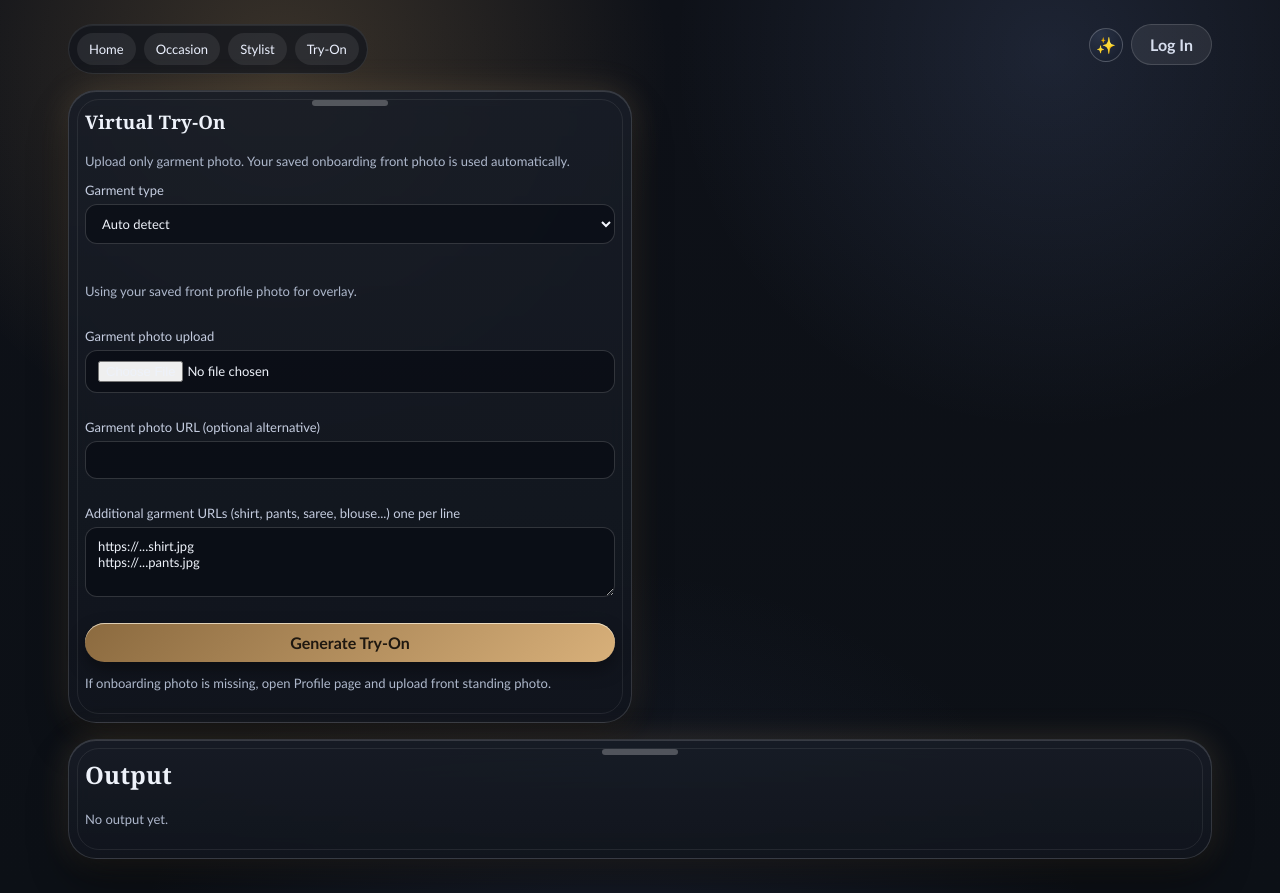
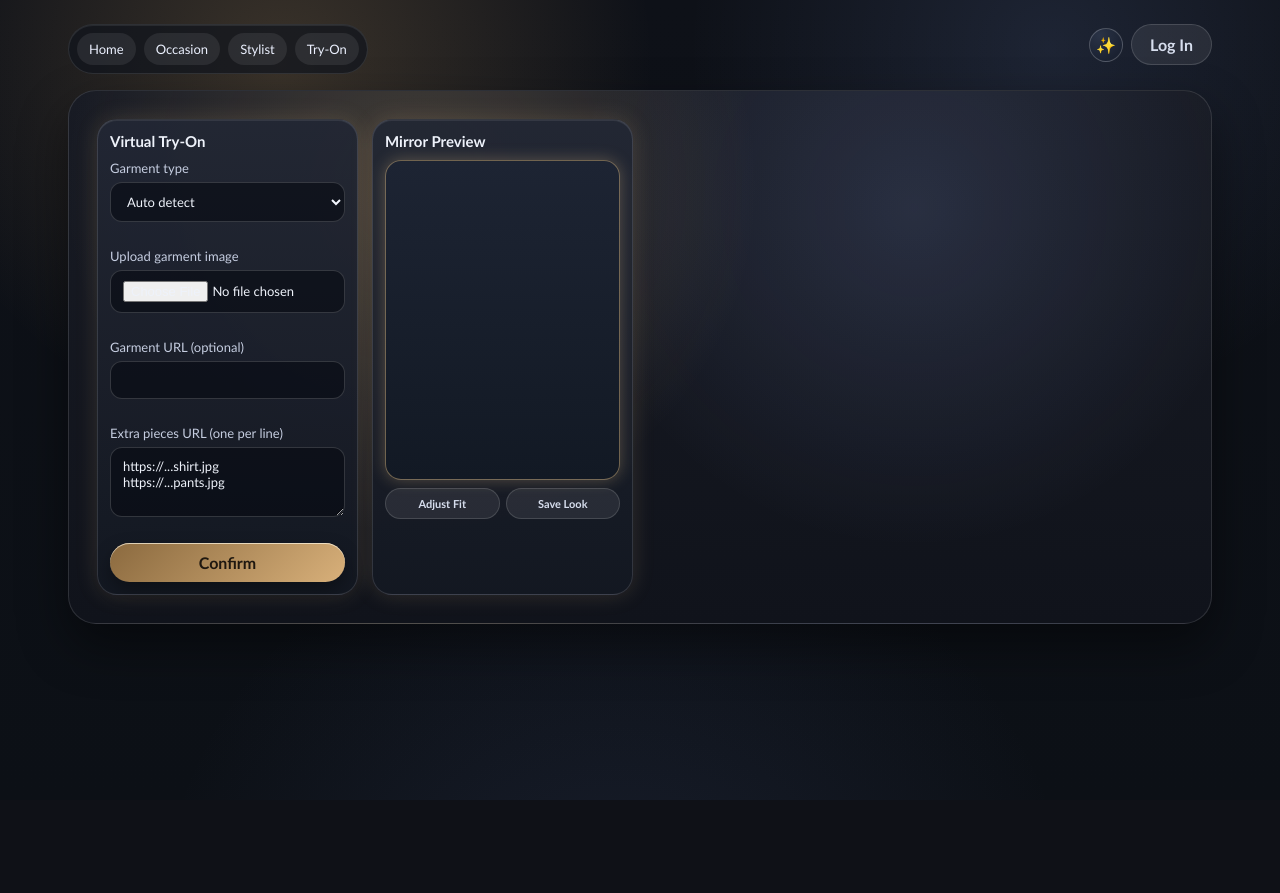
Before and after one commit to DreamCreationZ/MirrorMe, a Next.js app: page /try-on in a window 1280 px wide. After the commit the page ends 800 px from the top, so only its background shows below. Built offline with nearby package versions, Linux system fonts and the light colour scheme; no server answers.

Commit message:
Match occasion and virtual try-on pages to reference panel style and keep stylist flow

```diff
--- a/app/globals.css
+++ b/app/globals.css
@@ -257,6 +257,168 @@ button.secondary {
 .text-bad {
   color: var(--bad);
   font-weight: 600;
+}
+
+.lux-stage {
+  border-radius: 28px;
+  padding: 28px;
+  background:
+    radial-gradient(circle at 30% 18%, rgba(228, 191, 131, 0.22), transparent 38%),
+    radial-gradient(circle at 74% 22%, rgba(154, 178, 255, 0.14), transparent 36%),
+    linear-gradient(180deg, #181b24, #10131b);
+  border: 1px solid rgba(255, 255, 255, 0.12);
+  box-shadow: 0 22px 50px rgba(0, 0, 0, 0.45);
+}
+
+.lux-phone-grid {
+  display: grid;
+  gap: 14px;
+}
+
+@media (min-width: 980px) {
+  .lux-phone-grid {
+    grid-template-columns: repeat(4, minmax(0, 1fr));
+  }
+}
+
+.lux-phone {
+  border-radius: 20px;
+  padding: 12px;
+  background:
+    linear-gradient(180deg, rgba(34, 39, 52, 0.95), rgba(20, 24, 34, 0.95));
+  border: 1px solid rgba(255, 255, 255, 0.13);
+  box-shadow:
+    inset 0 1px 0 rgba(255, 255, 255, 0.08),
+    0 0 22px rgba(228, 191, 131, 0.16);
+}
+
+.lux-phone h4 {
+  margin: 0 0 10px;
+  font-size: 15px;
+  font-weight: 700;
+}
+
+.lux-tile-grid {
+  display: grid;
+  gap: 8px;
+  grid-template-columns: 1fr 1fr;
+}
+
+.lux-tile {
+  display: grid;
+  justify-items: center;
+  gap: 4px;
+  border-radius: 12px;
+  border: 1px solid rgba(255, 255, 255, 0.15);
+  padding: 10px 8px;
+  background: rgba(255, 255, 255, 0.06);
+  color: #eef2fa;
+  font-size: 12px;
+}
+
+.lux-tile span {
+  font-size: 16px;
+  line-height: 1;
+}
+
+.lux-footer {
+  margin-top: 10px;
+  width: 100%;
+}
+
+.lux-shelf {
+  border: 1px solid rgba(255, 255, 255, 0.12);
+  border-radius: 10px;
+  padding: 7px;
+  margin-bottom: 8px;
+}
+
+.lux-shelf span {
+  display: block;
+  font-size: 11px;
+  color: #b9c2d8;
+  margin-bottom: 6px;
+}
+
+.lux-chip-row {
+  display: grid;
+  grid-template-columns: repeat(4, 1fr);
+  gap: 6px;
+}
+
+.lux-chip-row i {
+  display: block;
+  height: 24px;
+  border-radius: 7px;
+  background: linear-gradient(180deg, #51607d, #2d374d);
+}
+
+.lux-model-card {
+  border: 1px solid rgba(255, 255, 255, 0.12);
+  border-radius: 14px;
+  padding: 10px;
+  background: rgba(255, 255, 255, 0.05);
+}
+
+.lux-model-card p {
+  margin: 8px 0 0;
+  font-size: 12px;
+  color: #cad3e8;
+}
+
+.lux-model-silhouette {
+  height: 155px;
+  border-radius: 12px;
+  background:
+    radial-gradient(circle at 50% 18%, rgba(255, 229, 189, 0.92), rgba(233, 191, 124, 0.2) 44%, transparent 46%),
+    linear-gradient(180deg, rgba(255, 255, 255, 0.22) 0, transparent 36%),
+    linear-gradient(180deg, #39425a, #252d40);
+}
+
+.lux-model-silhouette.strong {
+  box-shadow: inset 0 0 20px rgba(228, 191, 131, 0.36);
+}
+
+.lux-mirror {
+  border-radius: 16px;
+  padding: 8px;
+  border: 1px solid rgba(228, 191, 131, 0.45);
+  background: linear-gradient(180deg, #1d2433, #121924);
+  box-shadow: 0 0 16px rgba(228, 191, 131, 0.3);
+}
+
+.lux-actions {
+  margin-top: 8px;
+  display: grid;
+  grid-template-columns: 1fr 1fr;
+  gap: 6px;
+}
+
+.lux-actions button {
+  font-size: 11px;
+  padding: 8px 6px;
+}
+
+.lux-occasion-phone {
+  max-width: 300px;
+  margin: 0 auto;
+}
+
+.lux-tile-active {
+  border-color: rgba(228, 191, 131, 0.8);
+  box-shadow: 0 0 16px rgba(228, 191, 131, 0.32);
+  background: rgba(228, 191, 131, 0.16);
+}
+
+.lux-mirror-tall {
+  min-height: 320px;
+  display: grid;
+  place-items: center;
+}
+
+.lux-mirror-image {
+  width: 100%;
+  border-radius: 12px;
 }
 
 .wardrobe-grid {
--- a/app/try-on/page.tsx
+++ b/app/try-on/page.tsx
@@ -250,13 +250,10 @@ export default function TryOnPage() {
   }
 
   return (
-    <section className="grid cols-2 phone-grid">
-      <article className="card phone-card">
-        <h1>Virtual Try-On</h1>
-        <p className="small">
-          Upload only garment photo. Your saved onboarding front photo is used automatically.
-        </p>
-
+    <section className="lux-stage">
+      <div className="lux-phone-grid">
+        <article className="lux-phone">
+          <h4>Virtual Try-On</h4>
           <form onSubmit={onSubmit} className="grid">
             <label>
               Garment type
@@ -267,9 +264,8 @@ export default function TryOnPage() {
                 <option value="dresses">Full dress / Saree / Gown</option>
               </select>
             </label>
-          <p className="small">Using your saved front profile photo for overlay.</p>
             <label>
-            Garment photo upload
+              Upload garment image
               <input
                 type="file"
                 accept="image/*"
@@ -277,19 +273,17 @@ export default function TryOnPage() {
               />
             </label>
             <label>
-            Garment photo URL (optional alternative)
+              Garment URL (optional)
               <input
                 value={garmentImageUrl}
                 onChange={(e) => {
                   setGarmentImageUrl(e.target.value);
-                if (e.target.value) {
-                  setGarmentPreview("");
-                }
+                  if (e.target.value) setGarmentPreview("");
                 }}
               />
             </label>
             <label>
-            Additional garment URLs (shirt, pants, saree, blouse...) one per line
+              Extra pieces URL (one per line)
               <textarea
                 rows={3}
                 value={extraGarmentUrls}
@@ -297,18 +291,27 @@ export default function TryOnPage() {
                 placeholder="https://...shirt.jpg&#10;https://...pants.jpg"
               />
             </label>
-          {presetGarments.length ? <p className="small">Preset pieces from stylist page: {presetGarments.length}</p> : null}
-          <button type="submit" disabled={loading}>{loading ? "Working..." : "Generate Try-On"}</button>
+            <button type="submit" disabled={loading}>{loading ? "Generating..." : "Confirm"}</button>
           </form>
-
+          {presetGarments.length ? <p className="small">Preset pieces: {presetGarments.length}</p> : null}
           {status ? <p className="small">{status}</p> : null}
-        <p className="small">If onboarding photo is missing, open Profile page and upload front standing photo.</p>
         </article>
 
-      <article className="card phone-card" style={{ gridColumn: "1 / -1" }}>
-        <h2>Output</h2>
-        {!resultUrl ? <p className="small">No output yet.</p> : <img src={resultUrl} alt="Try-on result" style={{ width: "100%", borderRadius: 12 }} />}
+        <article className="lux-phone">
+          <h4>Mirror Preview</h4>
+          <div className="lux-mirror lux-mirror-tall">
+            {!resultUrl ? (
+              <div className="lux-model-silhouette strong" />
+            ) : (
+              <img src={resultUrl} alt="Try-on result" className="lux-mirror-image" />
+            )}
+          </div>
+          <div className="lux-actions">
+            <button className="secondary" type="button">Adjust Fit</button>
+            <button className="secondary" type="button">Save Look</button>
+          </div>
         </article>
+      </div>
     </section>
   );
 }
```
Also changed, not shown: app/occasion/page.tsx (+27 -14 lines). Lines whose indentation alone changed are shown as unchanged.
